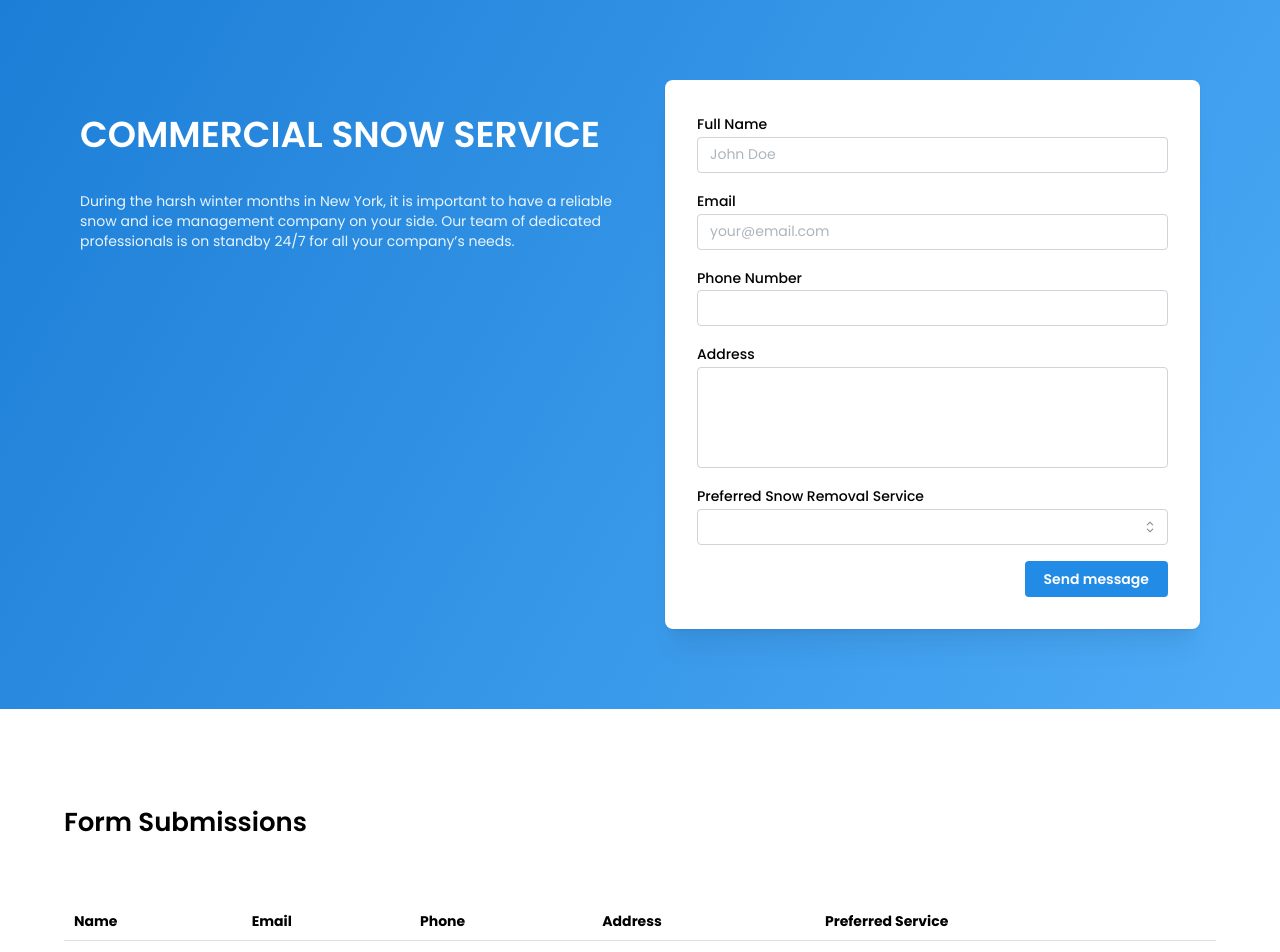
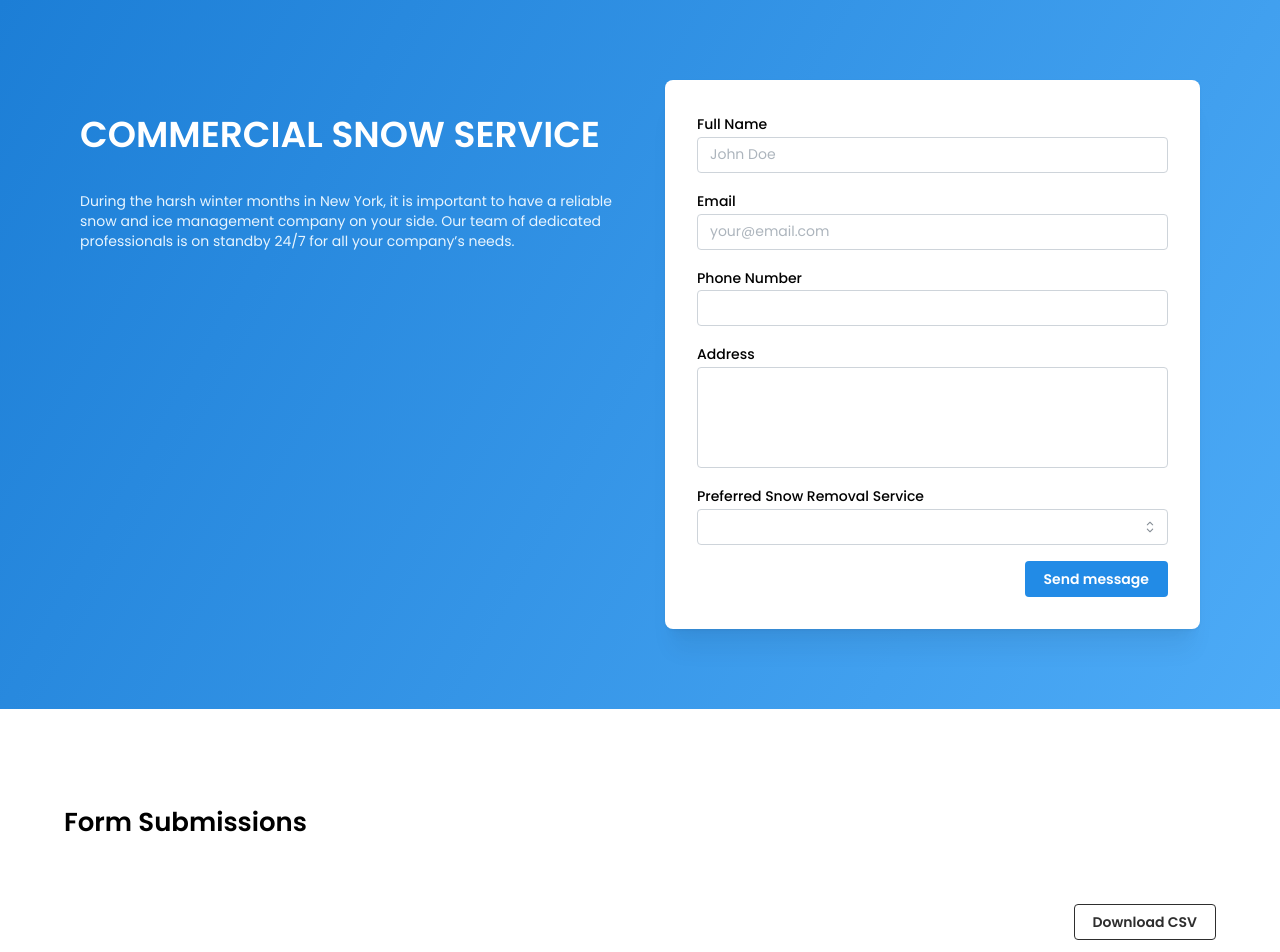
Before and after one commit to renras/hblcareers-assessment, a Next.js app: page / in a window 1280 px wide. Shown: the top 952 px of the page. Built offline with nearby package versions, Linux system fonts and the light colour scheme.

Commit message:
add download csv button

```diff
--- a/package.json
+++ b/package.json
@@ -14,6 +14,7 @@
     "@tabler/icons-react": "^3.29.0",
     "next": "15.1.6",
     "react": "^19.0.0",
+    "react-csv": "^2.2.2",
     "react-dom": "^19.0.0",
     "react-hook-form": "^7.54.2"
   },
@@ -21,6 +22,7 @@
     "@eslint/eslintrc": "^3",
     "@types/node": "^20",
     "@types/react": "^19",
+    "@types/react-csv": "^1.1.10",
     "@types/react-dom": "^19",
     "eslint": "^9",
     "eslint-config-next": "15.1.6",
--- a/src/pages/index.tsx
+++ b/src/pages/index.tsx
@@ -1,7 +1,8 @@
 import { LeadCapturingForm } from "@/components";
 import { useState } from "react";
 import { Form as LeadFormResponse } from "@/components";
-import { Table, Title } from "@mantine/core";
+import { Table, Title, Button } from "@mantine/core";
+import { CSVLink } from "react-csv";
 
 /**
  TODO:
@@ -12,6 +13,15 @@ import { Table, Title } from "@mantine/core";
 
 export default function Page() {
   const [responses, setResponses] = useState<LeadFormResponse[]>([]);
+
+  const responsesStringArray = responses.map((response) =>
+    Object.values(response)
+  );
+
+  const csvData = [
+    ["Name", "Email", "Phone", "Address", "Preferred Service"],
+    ...responsesStringArray,
+  ];
 
   const responseTableRows = responses.map((response, index) => (
     <Table.Tr key={index}>
@@ -32,7 +42,21 @@ export default function Page() {
         <Title order={2} className="mt-24">
           Form Submissions
         </Title>
-        <Table className="mt-16">
+
+        <div className="mt-16 flex">
+          <Button
+            color="dark"
+            variant="outline"
+            className="ms-auto"
+            component={CSVLink}
+            data={csvData}
+            target="_blank"
+            filename="responses.csv"
+          >
+            Download CSV
+          </Button>
+        </div>
+        <Table className="mt-8">
           <Table.Thead>
             <Table.Tr>
               <Table.Th>Name</Table.Th>
```
Also changed, not shown: 1 other file (tests, documents, lock files or other folders).
